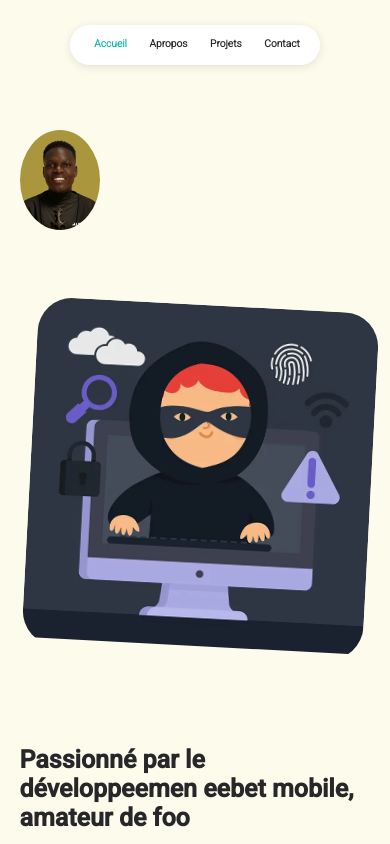
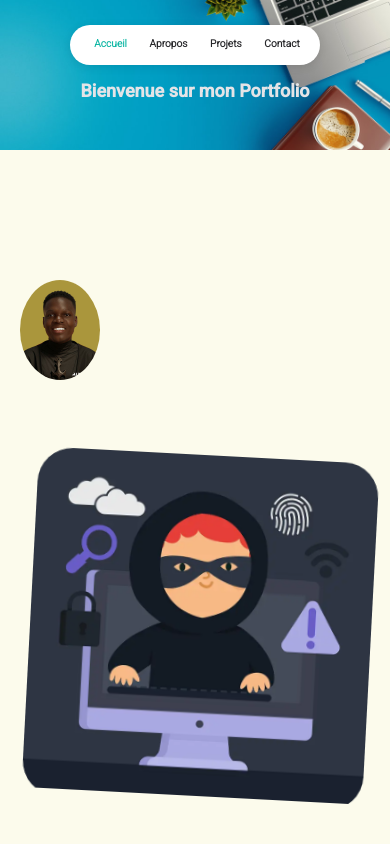
Before and after one commit to DavidAllakedet/mon_portfolio, a React (Create React App) app: page / in a window 390 px wide. Shown: the top 844 px of the page. Built offline with nearby package versions, Linux system fonts and the light colour scheme.

Commit message:
ajout banner et modification de css responsive

```diff
--- /dev/null
+++ b/src/components/common/banner.jsx
@@ -0,0 +1,49 @@
+import React, { useState, useEffect } from 'react';
+import "./styles/banner.css";
+
+const Banner = () => {
+    const title = " Bienvenue sur mon Portfolio"; // Titre à animer
+
+    const [animatedTitle, setAnimatedTitle] = useState("");
+    const [currentIndex, setCurrentIndex] = useState(0);
+    const [isAnimating, setIsAnimating] = useState(true);
+
+    useEffect(() => {
+        const intervalId = setInterval(() => {
+            if (currentIndex === title.length) {
+                setIsAnimating(false); // Arrêter l'animation une fois que tout le titre est affiché
+                clearInterval(intervalId); // Arrêter l'intervalle
+            } else {
+                setAnimatedTitle(prevTitle => prevTitle + title[currentIndex]);
+                setCurrentIndex(prevIndex => prevIndex + 1);
+            }
+        }, 200);
+
+        return () => clearInterval(intervalId);
+    }, [currentIndex, title]);
+
+    // Effet pour réinitialiser l'animation une fois qu'elle est terminée
+    useEffect(() => {
+        if (!isAnimating && animatedTitle === title) {
+            // Attendre 2 secondes avant de réinitialiser l'animation
+            const timeoutId = setTimeout(() => {
+                // Réinitialiser le titre animé et relancer l'animation
+                setAnimatedTitle("");
+                setCurrentIndex(0);
+                setIsAnimating(true);
+            }, 2000);
+
+            return () => clearTimeout(timeoutId); // Nettoyer le timeout lorsque le composant est démonté
+        }
+    }, [animatedTitle, title, isAnimating]);
+
+    return (
+        <div className="banner-container">
+            <div className="banner">
+                <h1 className="banner-title">{animatedTitle}</h1> {/* Utilisation de animatedTitle pour afficher le titre */}
+            </div>
+        </div>
+    );
+}
+
+export default Banner;
--- /dev/null
+++ b/src/components/common/styles/banner.css
@@ -0,0 +1,71 @@
+@import "../../../data/styles.css";
+
+.banner-container {
+    display: flex;
+    justify-content: center;
+    align-items: center;
+    height: 300px;
+    background-image: url('../images/banner-background.jpeg');
+    background-size: cover;
+    background-position: center;
+    color: #fff;
+    text-align: center;
+  }
+
+  .banner {
+    text-align: center;
+  }
+
+  .banner-title {
+    color: var(--quaternary-color);
+	font-family: var(--secondary-font);
+	font-size: 45px;
+	font-weight: 700;
+	width: 100%;
+
+  }
+    /* Animation */
+  .banner {
+    opacity: 0;
+    transform: translateY(-50px);
+    animation: slideIn 0.5s ease forwards;
+  }
+
+  @keyframes slideIn {
+    from {
+      opacity: 0;
+      transform: translateY(-50px);
+    }
+    to {
+      opacity: 1;
+      transform: translateY(0);
+    }
+  }
+
+  /* Responsive styles */
+@media (max-width: 900px) {
+    .banner-container {
+      height: 200px;
+    }
+
+    .banner-title {
+      padding-top: 30px;
+      font-size: 32px;
+    }
+
+
+  }
+
+  @media (max-width: 600px) {
+    .banner-container {
+      height: 150px;
+    }
+
+    .banner-title {
+      font-size: 18px;
+    }
+
+
+
+
+  }
--- a/src/pages/about.jsx
+++ b/src/pages/about.jsx
@@ -1,6 +1,7 @@
 import React, { useEffect, useState } from "react";
 import { Helmet } from "react-helmet";
 import NavBar from "../components/common/navBar";
+import Banner from "../components/common/banner";
 import Footer from "../components/common/footer";
 import Logo from "../components/common/logo";
 import Socials from "../components/about/socials";
@@ -14,33 +15,36 @@ const About = () => {
 
     const title = INFO.about.title;
     const [animatedTitle, setAnimatedTitle] = useState("");
+    const [currentIndex, setCurrentIndex] = useState(0);
+    const [isAnimating, setIsAnimating] = useState(true);
 
     useEffect(() => {
-        let isMounted = true;
-        let index = 0;
-
         const intervalId = setInterval(() => {
-            if (isMounted) {
-                setAnimatedTitle((prevTitle) => {
-                    if (index === title.length) {
-                        return "";
-                    } else {
-                        return prevTitle + title[index];
-                    }
-                });
-                index++;
-
-                if (index === title.length + 1) {
-                    index = 0;
-                }
+            if (currentIndex === title.length) {
+                clearInterval(intervalId); // Arrêter l'intervalle
+                setTimeout(() => {
+                    setIsAnimating(false); // Arrêter l'animation après un délai
+                    setAnimatedTitle(""); // Effacer le texte après un délai
+                    setCurrentIndex(0); // Réinitialiser l'index
+                    setIsAnimating(true); // Relancer l'animation
+                }, 2000); // Délai de 2 secondes avant d'effacer le texte
+            } else {
+                setAnimatedTitle(prevTitle => prevTitle + title[currentIndex]);
+                setCurrentIndex(prevIndex => prevIndex + 1);
             }
         }, 100);
+        return () => clearInterval(intervalId);
+    }, [currentIndex, title]);
 
-        return () => {
-            isMounted = false;
-            clearInterval(intervalId);
-        };
-    }, [title]);
+    // Effet pour réinitialiser l'animation une fois qu'elle est terminée
+    useEffect(() => {
+        if (!isAnimating && animatedTitle === title) {
+            // Réinitialiser le titre animé et relancer l'animation
+            setAnimatedTitle("");
+            setCurrentIndex(0);
+            setIsAnimating(true);
+        }
+    }, [animatedTitle, title, isAnimating]);
 
     return (
         <React.Fragment>
@@ -50,6 +54,7 @@ const About = () => {
 
             <div className="page-content">
                 <NavBar active="about" />
+                <Banner />
                 <div className="content-wrapper">
                     <div className="about-logo-container">
                         <div className="about-logo">
@@ -66,13 +71,6 @@ const About = () => {
                                     {INFO.about.description}
                                 </div>
 
-                                <a
-                                    href="/path/to/your/cv.pdf"
-                                    download
-                                    className="cv-download-link"
-                                >
-                                    Télécharger mon CV
-                                </a>
                             </div>
 
                             <div className="about-left-side">
--- a/src/pages/contact.jsx
+++ b/src/pages/contact.jsx
@@ -1,7 +1,7 @@
 import React, { useState, useEffect } from "react";
 import emailjs from "emailjs-com";
 import { Helmet } from "react-helmet";
-
+import Banner from "../components/common/banner";
 import NavBar from "../components/common/navBar";
 import Footer from "../components/common/footer";
 import Logo from "../components/common/logo";
@@ -57,6 +57,7 @@ const Contact = () => {
 
             <div className="page-content">
                 <NavBar active="contact" />
+                <Banner />
                 <div className="content-wrapper">
                     <div className="contact-logo-container">
                         <div className="contact-logo">
--- a/src/pages/homepage.jsx
+++ b/src/pages/homepage.jsx
@@ -11,6 +11,7 @@ import {
 
 import Logo from "../components/common/logo";
 import Footer from "../components/common/footer";
+import Banner from "../components/common/banner";
 import NavBar from "../components/common/navBar";
 import Schools from "../components/homepage/schools";
 import AllProjects from "../components/projects/allProjects";
@@ -29,34 +30,36 @@ const Homepage = () => {
 
 	const title = INFO.homepage.title;
     const [animatedTitle, setAnimatedTitle] = useState("");
+    const [currentIndex, setCurrentIndex] = useState(0);
+    const [isAnimating, setIsAnimating] = useState(true);
 
     useEffect(() => {
-    let isMounted = true;
-    let index = 1; // Commencer à partir de la deuxième lettre
-    setAnimatedTitle(title[0]); // Initialiser prevTitle avec la première lettre
+        const intervalId = setInterval(() => {
+            if (currentIndex === title.length) {
+                clearInterval(intervalId); // Arrêter l'intervalle
+                setTimeout(() => {
+                    setIsAnimating(false); // Arrêter l'animation après un délai
+                    setAnimatedTitle(""); // Effacer le texte après un délai
+                    setCurrentIndex(0); // Réinitialiser l'index
+                    setIsAnimating(true); // Relancer l'animation
+                }, 2000); // Délai de 2 secondes avant d'effacer le texte
+            } else {
+                setAnimatedTitle(prevTitle => prevTitle + title[currentIndex]);
+                setCurrentIndex(prevIndex => prevIndex + 1);
+            }
+        }, 100);
+        return () => clearInterval(intervalId);
+    }, [currentIndex, title]);
 
-    const intervalId = setInterval(() => {
-        if (isMounted) {
-            setAnimatedTitle((prevTitle) => {
-                if (index === title.length) {
-                    return "";
-                } else {
-                    return prevTitle + title[index];
-                }
-            });
-            index++;
-
-            if (index === title.length + 1) {
-                index = 1; // Réinitialiser l'index
-            }
+    // Effet pour réinitialiser l'animation une fois qu'elle est terminée
+    useEffect(() => {
+        if (!isAnimating && animatedTitle === title) {
+            // Réinitialiser le titre animé et relancer l'animation
+            setAnimatedTitle("");
+            setCurrentIndex(0);
+            setIsAnimating(true);
         }
-    }, 100);
-
-    return () => {
-        isMounted = false;
-        clearInterval(intervalId);
-    };
-}, [title]);
+    }, [animatedTitle, title, isAnimating]);
 
 
 	useEffect(() => {
@@ -101,6 +104,7 @@ const Homepage = () => {
 
 			<div className="page-content">
 				<NavBar active="home" />
+				<Banner />
 				<div className="content-wrapper">
 					<div className="homepage-logo-container">
 						<div style={logoStyle}>
--- a/src/pages/projects.jsx
+++ b/src/pages/projects.jsx
@@ -1,6 +1,6 @@
 import React, { useEffect } from "react";
 import { Helmet } from "react-helmet";
-
+import Banner from "../components/common/banner";
 import NavBar from "../components/common/navBar";
 import Footer from "../components/common/footer";
 import Logo from "../components/common/logo";
@@ -25,6 +25,7 @@ const Projects = () => {
 
 			<div className="page-content">
 				<NavBar active="projects" />
+				<Banner />
 				<div className="content-wrapper">
 					<div className="projects-logo-container">
 						<div className="projects-logo">
--- a/src/pages/styles/about.css
+++ b/src/pages/styles/about.css
@@ -37,18 +37,6 @@
 	width: 80% !important;
 }
 
-.cv-download-link {
-	color:#14b8a6;
-	text-decoration: none;
-	margin-top: 20px;
-	display: inline-block;
-}
-
-.cv-download-link:hover {
-	text-decoration: underline;
-}
-
-
 .about-left-side {
 	display: flex;
 	flex-direction: column;
@@ -81,7 +69,7 @@
 	display: none;
 }
 
-@media (max-width: 1024px) {
+@media (max-width: 600px) {
 	.about-logo {
 		z-index: 100;
 	}
@@ -118,7 +106,7 @@
 	}
 }
 
-@media (max-width: 600px) {
+/* @media (max-width: 600px) {
 	.about-container {
 		padding-top: 60px;
 	}
@@ -131,4 +119,4 @@
 		width: 100% !important;
 	}
 
-}
+} */
--- a/src/pages/styles/homepage.css
+++ b/src/pages/styles/homepage.css
@@ -93,7 +93,12 @@
 	padding-top: 30px;
 }
 
-@media (max-width: 1024px) {
+@media (max-width: 600px) {
+
+	.homepage-logo-container {
+		z-index: 200;
+	}
+
 	.homepage-first-area {
 		flex-direction: column;
 	}
```
Also changed, not shown: src/data/user.js (+0 -98 lines), src/components/common/images/banner-background.jpeg (added), src/components/common/images/banner-background.webp (added), src/components/projects/styles/project.css (line endings or trailing spaces), src/pages/styles/projects.css (line endings or trailing spaces).
